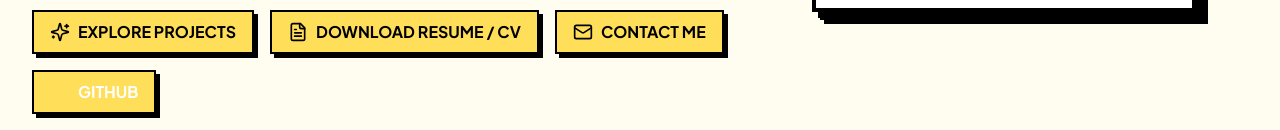
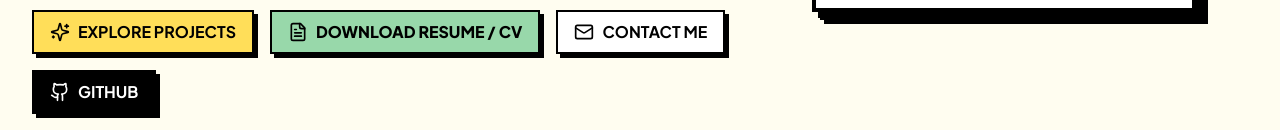
Before and after one commit to BayuKun28/infobay, a React (Vite) app in the folder frontend/: page / in a window 1280 px wide. Shown: the part 822-952 px from the top of the page. Built offline with nearby package versions, Linux system fonts and the light colour scheme; no server answers.

Commit message:
fix(fe): perbaiki kontras visibilitas logo dan tombol github di hero section

```diff
--- a/frontend/src/components/public/Hero.jsx
+++ b/frontend/src/components/public/Hero.jsx
@@ -127,9 +127,9 @@ export default function Hero({ biodata }) {
                 href={biodata?.socials?.github || biodata?.github}
                 target="_blank"
                 rel="noreferrer"
-                className="neo-btn bg-black text-white hover:bg-gray-800 flex items-center gap-2 text-sm sm:text-base"
+                className="neo-btn !bg-black !text-white hover:!bg-zinc-800 flex items-center gap-2 text-sm sm:text-base"
               >
-                <Github className="w-5 h-5 text-neo-yellow" />
+                <Github className="w-5 h-5 text-white flex-shrink-0" />
                 <span>GITHUB</span>
               </a>
             )}
--- a/frontend/src/index.css
+++ b/frontend/src/index.css
@@ -22,7 +22,7 @@
   animation: marquee 30s linear infinite;
 }
 
-@layer utilities {
+@layer components {
   .neo-btn {
     @apply font-bold border-2 border-black px-4 py-2 bg-neo-yellow shadow-neo transition-all duration-150 active:translate-x-1 active:translate-y-1 active:shadow-neo-sm hover:-translate-x-0.5 hover:-translate-y-0.5 hover:shadow-neo-md;
   }
```
